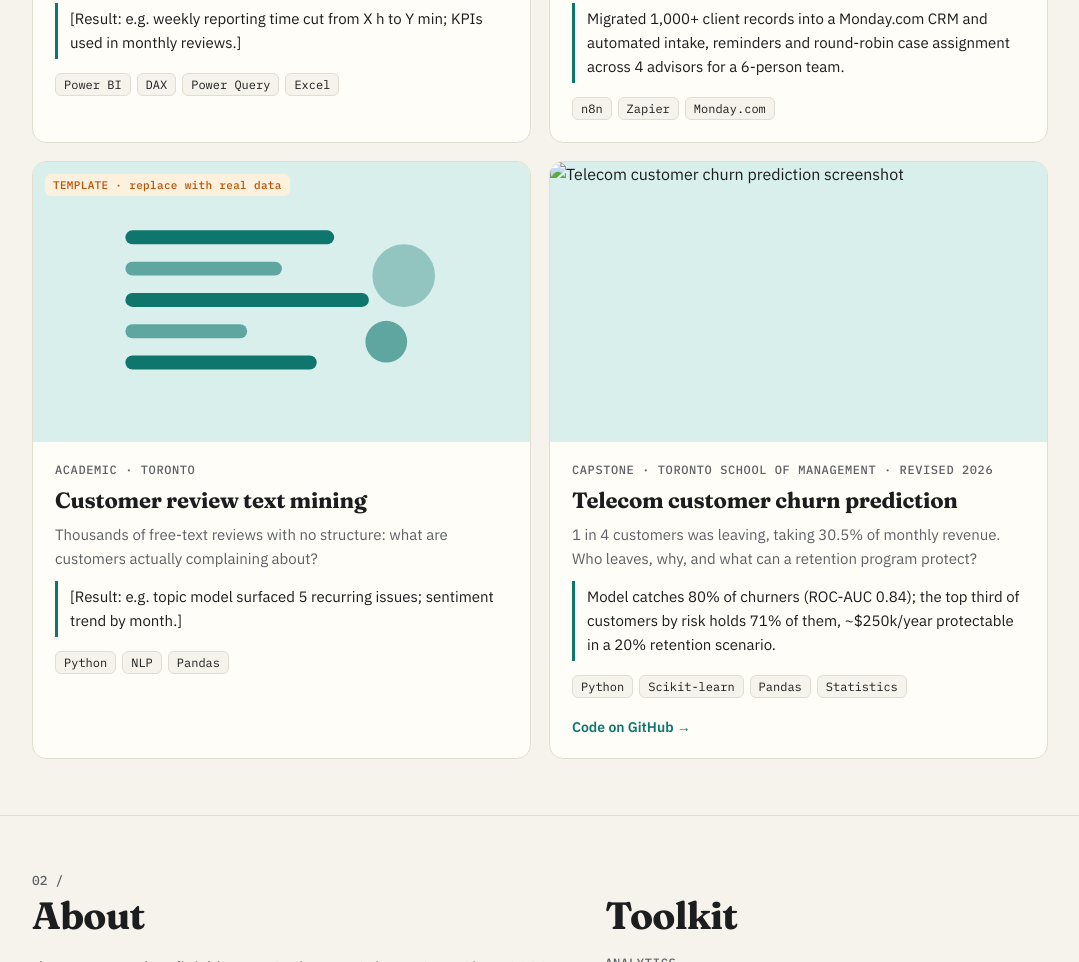
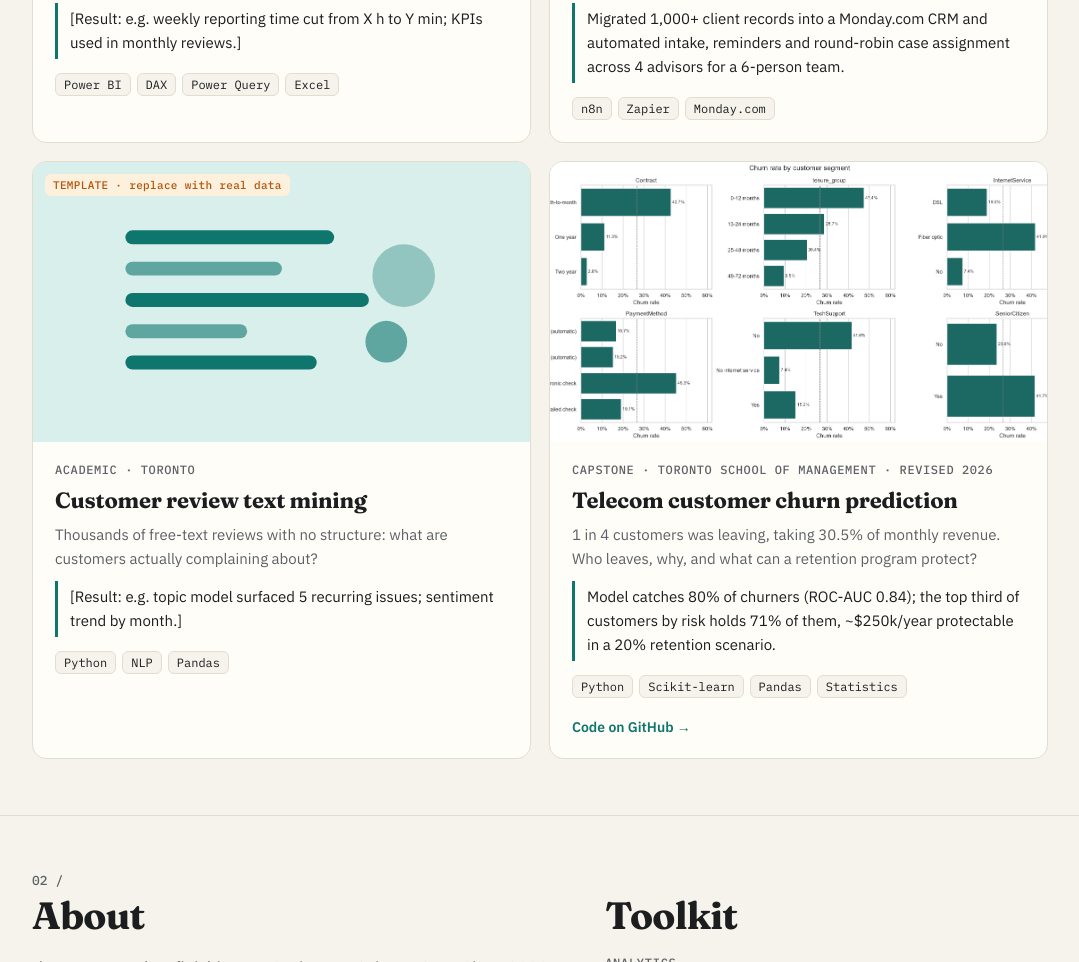
Before and after one commit to ImIvyzz/ImIvyzz.github.io, a plain HTML site: page index.html in a window 1280 px wide. Shown: the part 1515-2477 px from the top of the page, without its empty margins (100-1179 px from the left). Drawn offline with Linux system fonts and the light colour scheme.

Commit message:
Add files via upload

```diff
--- a/index.html
+++ b/index.html
@@ -252,7 +252,7 @@ const PROJECTS = [
     problem: "1 in 4 customers was leaving, taking 30.5% of monthly revenue. Who leaves, why, and what can a retention program protect?",
     result: "Model catches 80% of churners (ROC-AUC 0.84); the top third of customers by risk holds 71% of them, ~$250k/year protectable in a 20% retention scenario.",
     tools: ["Python", "Scikit-learn", "Pandas", "Statistics"],
-    icon: "curve", image: "img/churn_by_segment.png", embed: "", github: "https://github.com/ImIvyzz/telco-churn", caseStudy: ""
+    icon: "curve", image: "churn_by_segment.png", embed: "", github: "https://github.com/ImIvyzz/telco-churn", caseStudy: ""
   }
 ];
 
```
Also changed, not shown: churn_by_segment.png (added).
